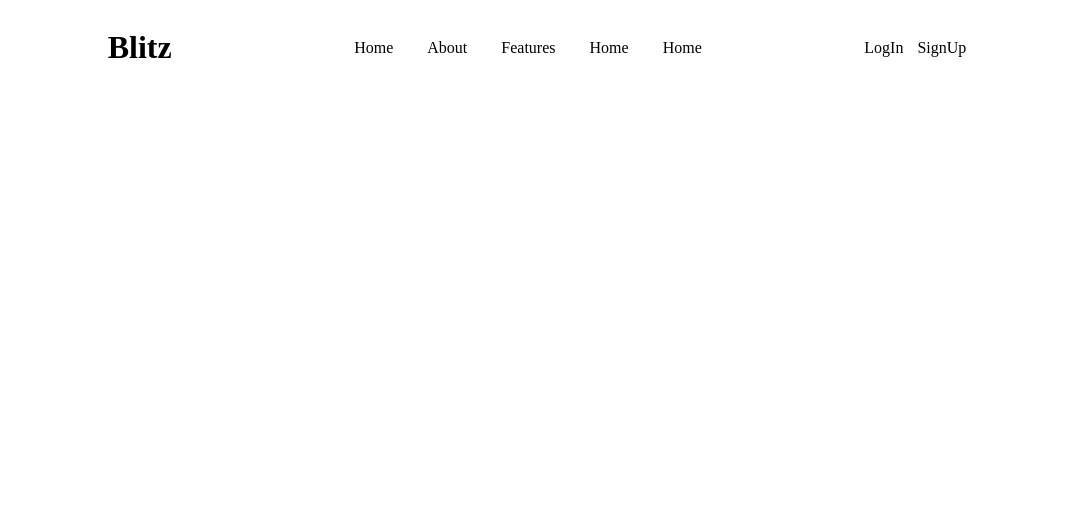
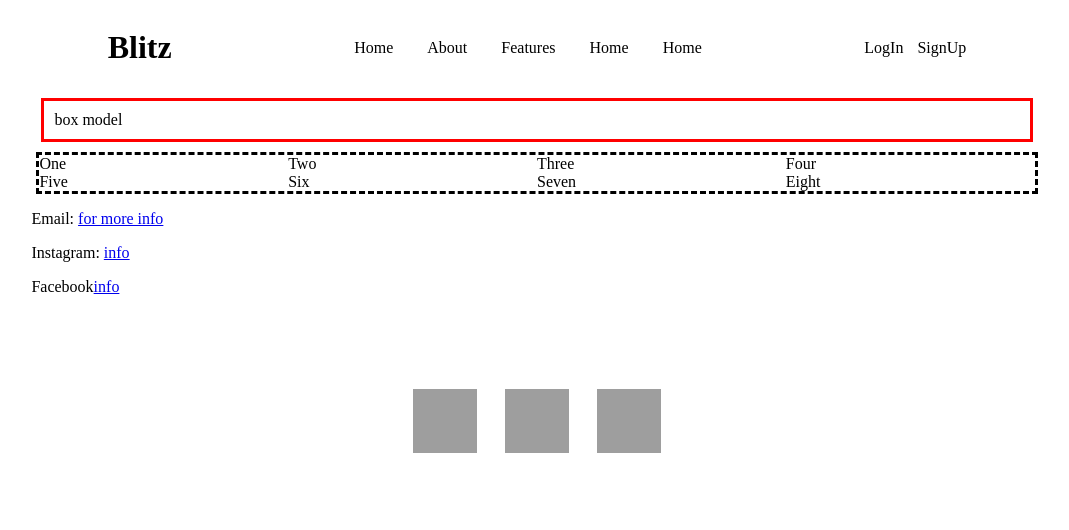
Before and after one commit to NikolayLazarov/Blitz_Step, a PHP site: page / in a window 1280 px wide. Shown: the top 530 px of the page, without its empty margins (103-1172 px from the left). Run offline with PHP 8.4, Linux system fonts and the light colour scheme; grey boxes are pictures that could not be loaded.

Commit message:
Add files via upload

```diff
--- a/index.html
+++ b/index.html
@@ -27,16 +27,37 @@
         </div>
     </div>
 
-   <!-- <div class="wrapper">
+   <div class="wrapper">
         <div class="box-model">box model</div>
-        <div class="box-model">box model</div>
-        <div class="box-model">box model</div>
-        <div class="box-model">box model</div>
-        <div class="box-model">box model</div>
-        <div class="box-model">box model</div>
-        <div class="box-model">box model</div>
-        <div class="box-model">box model</div>
+
+    <div class="container">
+        <div class="box">One</div>
+        <div class="box">Two</div>
+        <div class="box">Three</div>
+        <div class="box">Four</div>
+
+
+
+        <div class="box">Five</div>
+        <div class="box">Six</div>
+        <div class="box">Seven</div>
+        <div class="box">Eight</div>
+
+
     </div>
-    <div class="container"></div>-->
+    <p>Email: <a href="mailto:blitzdevbusiness@gmail.com">for more info</a></p>
+    <p>Instagram: <a href="https:www.instagram.com/blitzdevelopment/">info </a></p>
+    <p>Facebook<a href="https://www.facebook.com/Blitz-Development-108980778614844">info<p/>
+     <div class="footer">
+       <a href="https://www.facebook.com/Blitz-Development-108980778614844"target="_blank"><img src="./images/Facebook+64px.png" width="64" height="64" alt="facebook"/></a>
+
+       <a href="https:www.instagram.com/blitzdevelopment/"target="_blank"><img src="./images/Youtube+64px.png" width="64" height="64" alt="youtube"/></a>
+
+       <a href="mailto:blitzdevbusiness@gmail.com"target="_blank"><img src="./images/Twitter+64px.png" width="64" height="64" alt="twitter"/></a>
+
+    </div>
+
+
+</div>
 </body>
 </html>
--- a/style.css
+++ b/style.css
@@ -34,3 +34,32 @@ nav a:hover{
     padding: 10px;
     margin: 10px;
 }
+
+.container {
+    display: flex;
+    justify-content: flex-start;
+    align-items: center;
+    border-style: dashed;
+
+}
+
+.container {
+    display: flex;
+    justify-content: space-between;
+    margin: 5px;
+    flex-wrap:wrap;
+}
+
+.footer {
+    text-align: center;
+    font-size: 50%;
+    padding: 5vw;
+}
+
+.footer img {
+margin: 1vw;
+}
+
+.box {
+    flex:1 0 25%;
+}
```
